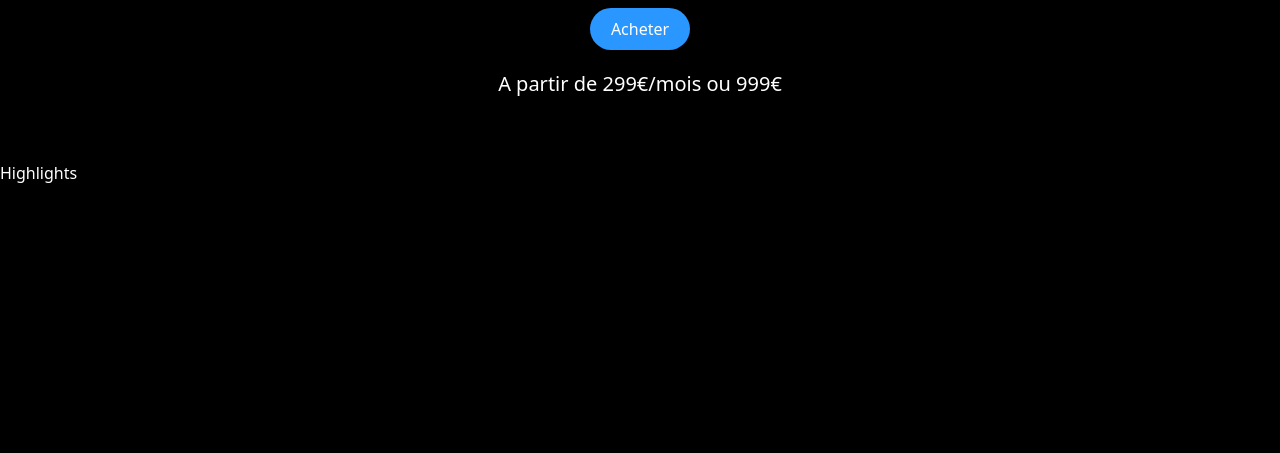
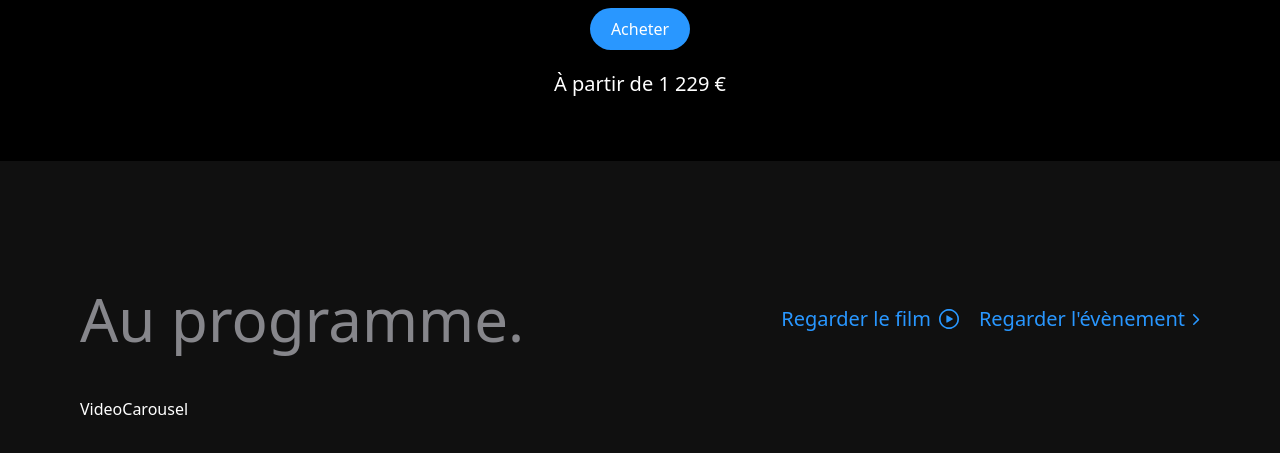
Before and after one commit to Kelaven/reactproject3, a React (Vite) app: page / in a window 1280 px wide. Shown: the part 639-1092 px from the top of the page. Before the commit the page ends 824 px from the top, so only its background shows below. Built offline with nearby package versions, Linux system fonts and the light colour scheme.

Commit message:
Carrousel vidéo a commencer

```diff
--- a/src/components/Hero.jsx
+++ b/src/components/Hero.jsx
@@ -60,7 +60,7 @@
 
             <div id='cta' className='flex flex-col items-center opacity-0 translate-y-20'>
                 <a href="#highlights" className='btn'>Acheter</a>
-                <p className='font-normal text-xl'>A partir de 299€/mois ou 999€</p>
+                <p className='font-normal text-xl'>À partir de 1 229 €</p>
             </div>
 
         </section>
--- a/src/components/Highlights.jsx
+++ b/src/components/Highlights.jsx
@@ -1,9 +1,70 @@
 import React from 'react'
+import gsap from 'gsap';
+import { useGSAP } from '@gsap/react';
+import { rightImg, watchImg } from '../utils';
+import VideoCarousel from './VideoCarousel';
 
 const Highlights = () => {
+
+    useGSAP(() => {
+        gsap.to('#title', {
+            opacity: 1,
+            y: 0
+        });
+    }, []);
+
+    useGSAP(() => {
+        gsap.to('.link', {
+            opacity: 1,
+            y: 0,
+            duration: 1,
+            stagger: 0.25,
+        });
+    }, []);
+
+
+
+
     return (
-        <div>Highlights</div>
+        <section id="highlights" className='w-screen overflow-hidden h-full common-padding bg-zinc'>
+            <div className="screen-max-width">
+                <div className='mb-12 w-full md:flex items-center justify-between'>
+                    <h1 id='title' className='section-heading'>Au programme.</h1>
+
+                    <div className='flex flex-wrap items-end gap-5'>
+                        <p className='link'>
+                            Regarder le film
+                            <img src={watchImg} alt="logo de bouton play vidéo" className='ml-2' />
+                        </p>
+                        <p className='link'>
+                            Regarder l'évènement
+                            <img src={rightImg} alt="logo de chevron vers la droite" className='ml-2' />
+                        </p>
+                    </div>
+                </div>
+
+                <VideoCarousel />
+            </div>
+        </section>
     )
 }
 
 export default Highlights;
+
+
+
+
+
+
+
+// ! Memo :
+
+// * w-screen :
+// Cette classe définit la largeur de l'élément à la largeur de l'écran/viewport. Cela signifie que
+// peu importe la largeur du conteneur parent, l'élément s'étendra pour occuper la largeur entière
+// de l'écran. C'est utile pour les éléments que vous voulez s'étendre sur toute la largeur de la
+// page, comme un en-tête ou une section d'arrière-plan.
+// w-full : Cette classe définit la largeur de l'élément à 100% de la largeur de son conteneur parent.
+// Cela signifie que l'élément occupera toute la largeur disponible de son parent, mais pas
+// nécessairement toute la largeur de l'écran. C'est utile lorsque vous voulez qu'un élément s'adapte à
+// la largeur de son conteneur sans déborder.
--- /dev/null
+++ b/src/components/VideoCarousel.jsx
@@ -0,0 +1,9 @@
+import React from 'react'
+
+const VideoCarousel = () => {
+    return (
+        <div>VideoCarousel</div>
+    )
+}
+
+export default VideoCarousel
```
